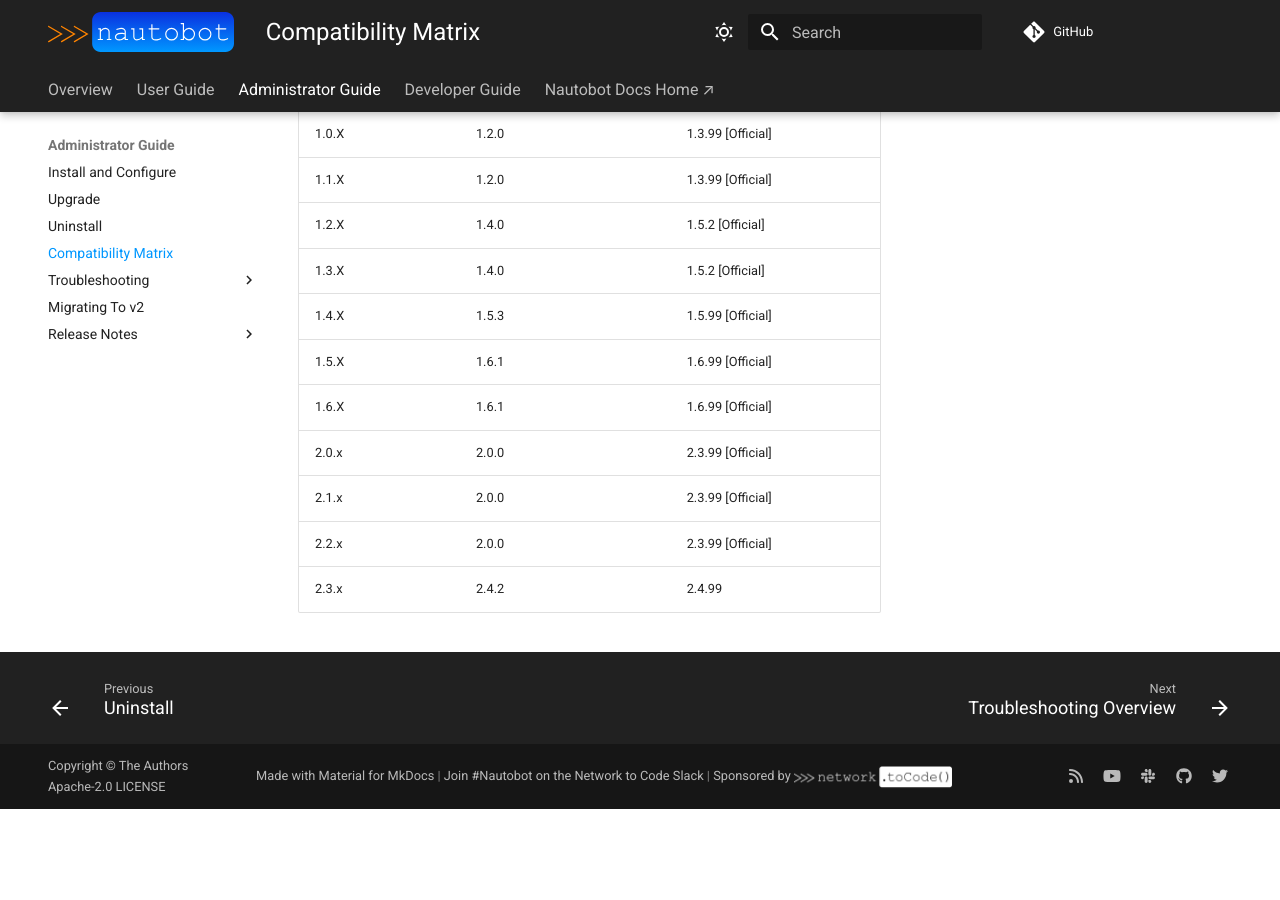
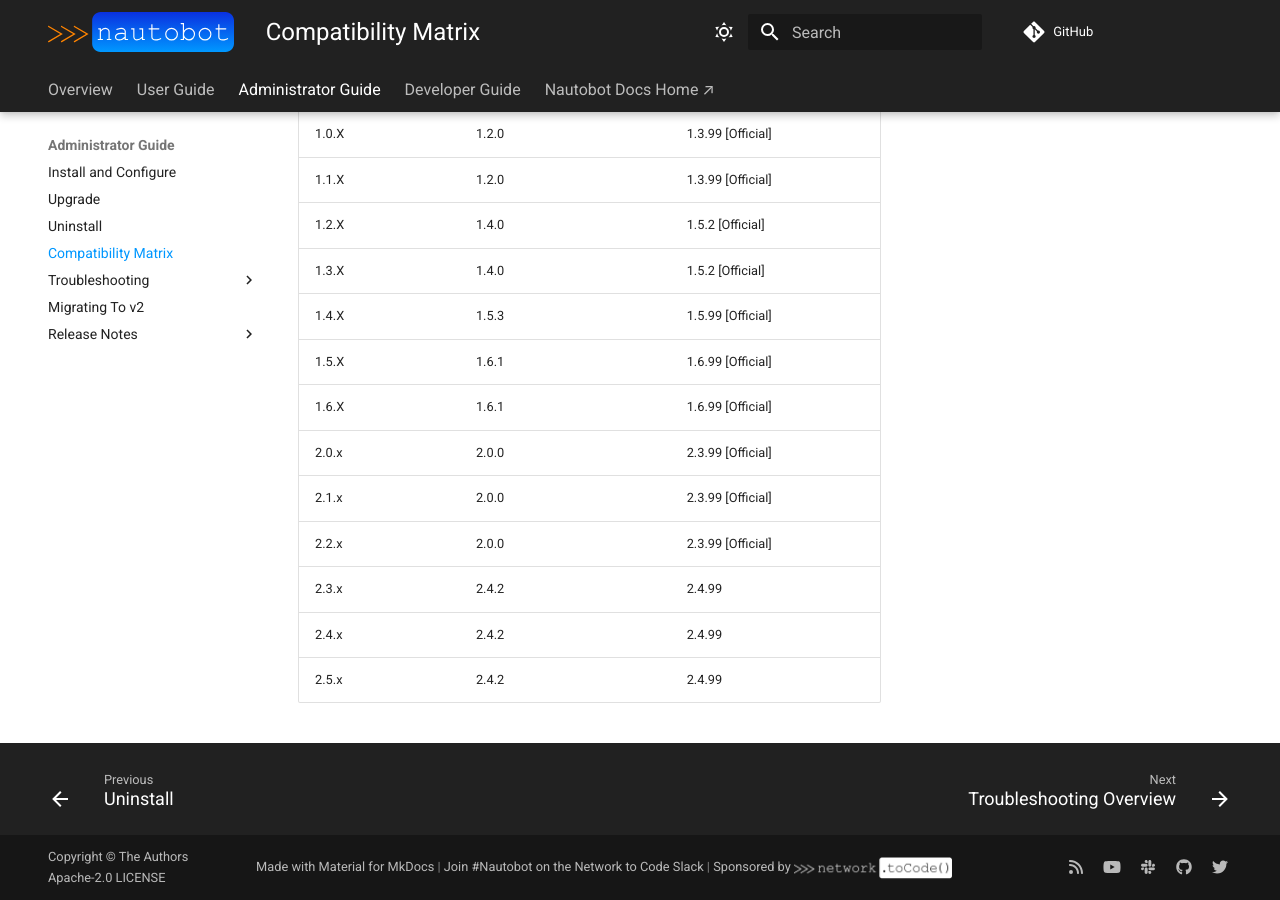
Before and after one commit to nautobot/nautobot-app-golden-config, an MkDocs documentation site: the page built from docs/admin/compatibility_matrix.md, in a window 1280 px wide and 900 px high, scrolled down 547 px. Built offline with MkDocs 1.6.1 and Material for MkDocs 9.7.7, drawn with Linux system fonts in a browser that asks for light colours; comment, search, counter and statistics services are not loaded; before the commit the page ends 1356 px from its top, so only the background shows below that.

Commit message:
Add GC versions 2.4.x and 2.5.x to the Compatibility Matrix

```diff
--- a/docs/admin/compatibility_matrix.md
+++ b/docs/admin/compatibility_matrix.md
@@ -21,3 +21,5 @@
 | 2.1.x                 | 2.0.0                          | 2.3.99 [Official]             |
 | 2.2.x                 | 2.0.0                          | 2.3.99 [Official]             |
 | 2.3.x                 | 2.4.2                          | 2.4.99                        |
+| 2.4.x                 | 2.4.2                          | 2.4.99                        |
+| 2.5.x                 | 2.4.2                          | 2.4.99                        |
```
Also changed, not shown: 1 other file.
